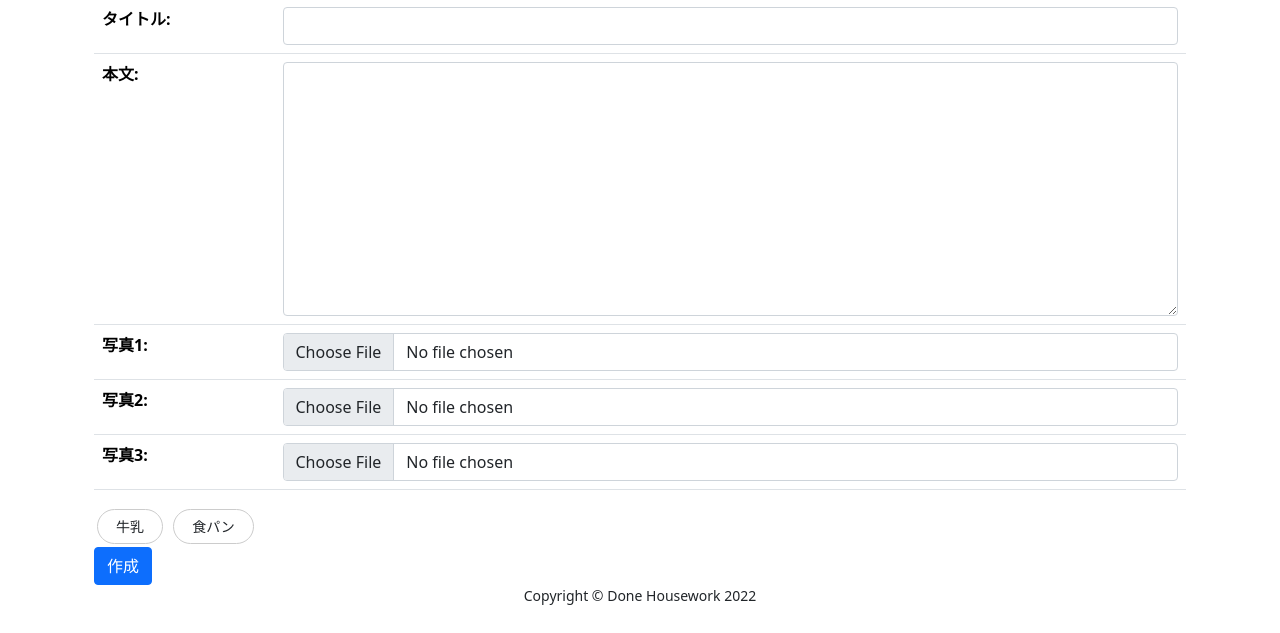
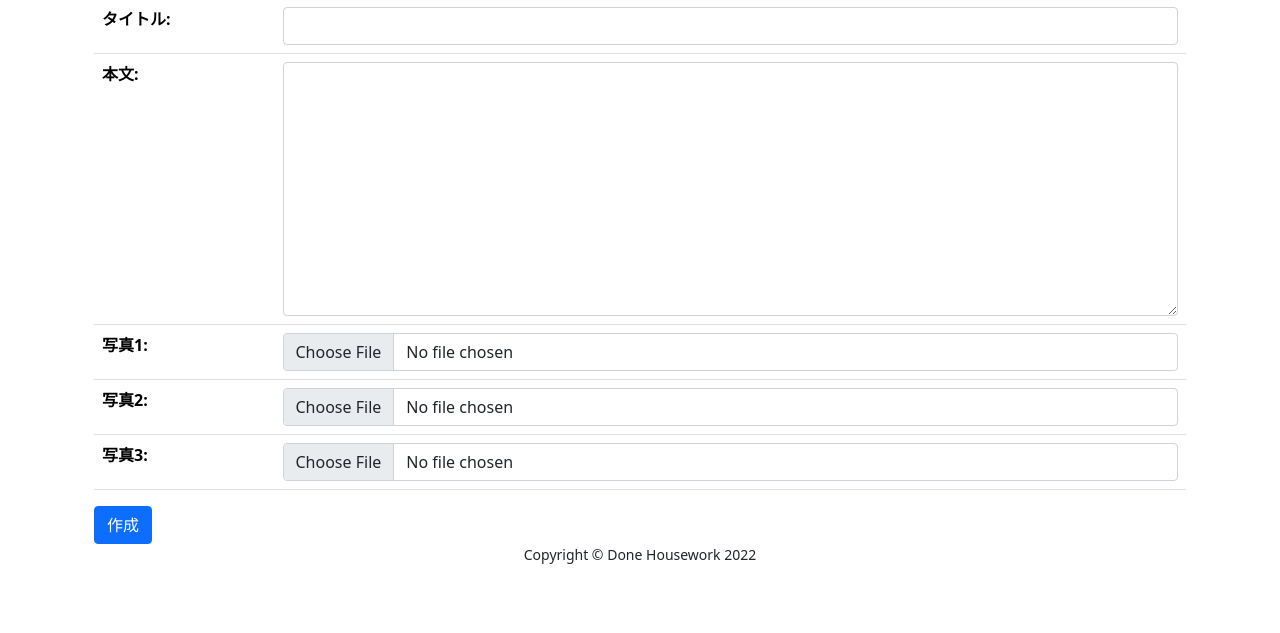
Before and after one commit to YoshidaErina19/done, a Django app: page /housework_create/ in a window 1280 px wide. Shown: the part 167-800 px from the top of the page. Run offline with Django 4.2, Linux system fonts and the light colour scheme; the visitor is signed in with stand-in values (Sample User, id 1); parts of the project's set-up code (start-up, migrations or seed data) failed here and were passed over; some libraries are stand-ins or nearby versions.

Commit message:
不要な部分を削除う

```diff
--- a/housework/templates/housework_create.html
+++ b/housework/templates/housework_create.html
@@ -14,13 +14,6 @@
                 <table class="table">
                     {{ form.as_table }}
                 </table>
-                <div>
-                    <input type="checkbox" name="tags" value="1" id="id_tags_0" class="invisible">
-                    <label for="id_tags_0" class="round">牛乳</label>
-
-                    <input type="checkbox" name="tags" value="1" id="id_tags_1" class="invisible">
-                    <label for="id_tags_1" class="round">食パン</label>
-                </div>
                 <button class="btn btn-primary" type="submit">作成</button>
             </form>
         </div>
```
